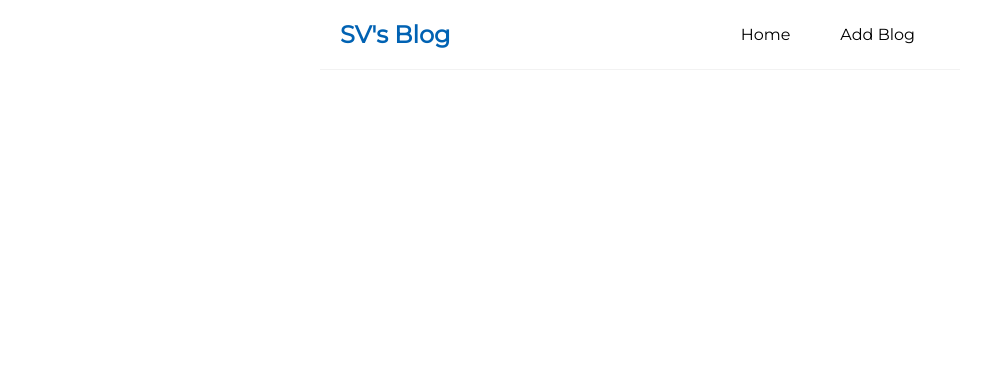
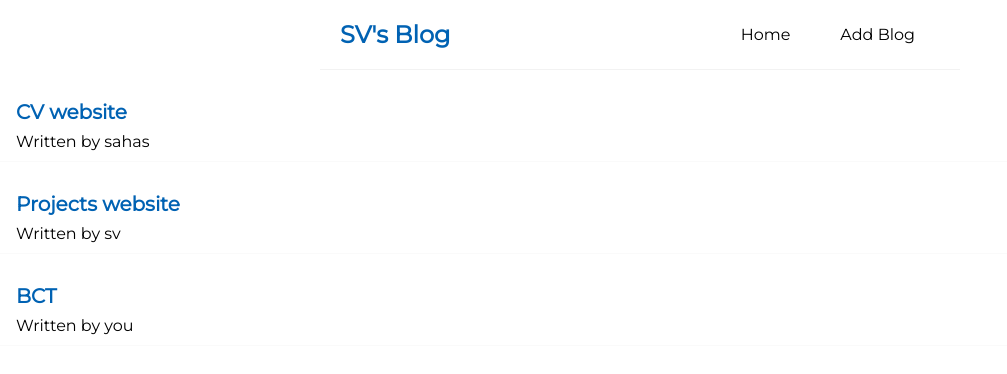
Before and after one commit to sahas-01/React-blog-template, a React (Create React App) app: page / in a window 1280 px wide. Shown: the top 374 px of the page, without its empty margins (0-1007 px from the left). Built offline with nearby package versions, Linux system fonts and the light colour scheme.

Commit message:
Bloglist added

```diff
--- a/src/App.js
+++ b/src/App.js
@@ -1,11 +1,16 @@
 // import logo from './logo.svg';
 import './App.css';
-import Navbar from './Components/Navbar';
+import Home from './Components/Home/Home';
+import Navbar from './Components/Navbar/Navbar';
+
+
+// import Navbar from './Components/Navbar';
 
 function App() {
   return (
     <>
       <Navbar />
+      <Home />
     </>
 
   );
--- /dev/null
+++ b/src/Components/Home/Home.css
@@ -0,0 +1,20 @@
+.content {
+    max-width: 600px;
+    margin: 40px auto;
+    padding: 20px;
+  }
+
+  /* blog previews / list */
+  .blog-preview {
+    padding: 10px 16px;
+    margin: 20px 0;
+    border-bottom: 1px solid #fafafa;
+  }
+  .blog-preview:hover {
+    box-shadow: 1px 3px 5px rgba(0,0,0,0.1);
+  }
+  .blog-preview h2 {
+    font-size: 20px;
+    color: var(--textcolor);
+    margin-bottom: 8px;
+  }
--- /dev/null
+++ b/src/Components/Home/Home.jsx
@@ -0,0 +1,22 @@
+import { data } from "../data";
+import Homestyle from '../Home/Home.css'
+
+const Home = () => {
+
+    return (
+        <div>
+            {
+                data.map(ele => (
+                    <div className="blog-preview" key={ele.id} >
+                        <h2>{ele.title}</h2>
+                        <p>Written by {ele.author}</p>
+                    </div>
+                ))
+            }
+
+        </div>
+
+    );
+}
+
+export default Home;
--- a/src/Components/Navbar.jsx
+++ b/src/Components/Navbar/Navbar.jsx
@@ -1,5 +1,5 @@
 import React from 'react'
-import Navstyle from './Navstyle.css'
+import Navstyle from '../Navbar/Navstyles.css'
 
 export default function Navbar() {
     return (
--- a/src/Components/Navstyle.css
+++ b/src/Components/Navbar/Navstyles.css
@@ -24,7 +24,7 @@
     /* font-weight: 600; */
   }
   .navbar a:hover {
-    color: #0062b3;
+    color: var(--textcolor);
   }
   .content {
     max-width: 600px;
--- /dev/null
+++ b/src/Components/data.js
@@ -0,0 +1,5 @@
+export const data = [
+    { title: 'CV website', body: 'lorem ipsum...', author: 'sahas', id: 1 },
+    { title: 'Projects website', body: 'lorem ipsum...', author: 'sv', id: 2 },
+    { title: 'BCT', body: 'lorem ipsum...', author: 'you', id: 3 }
+]
--- a/src/index.css
+++ b/src/index.css
@@ -4,4 +4,5 @@
   margin: 0;
   padding: 0;
   font-family: 'Montserrat', sans-serif;
+  --textcolor: #0062b3;
 }
```
